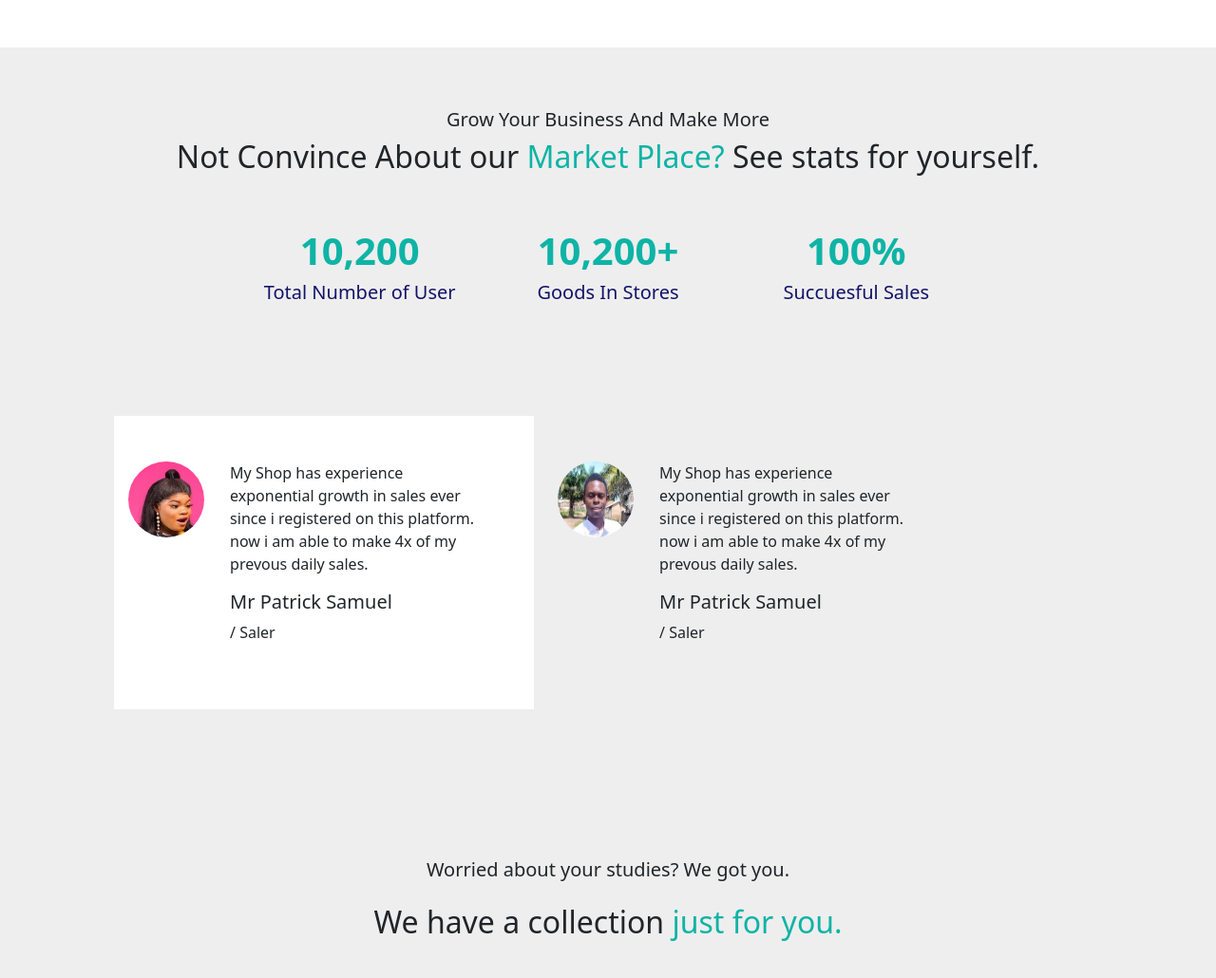
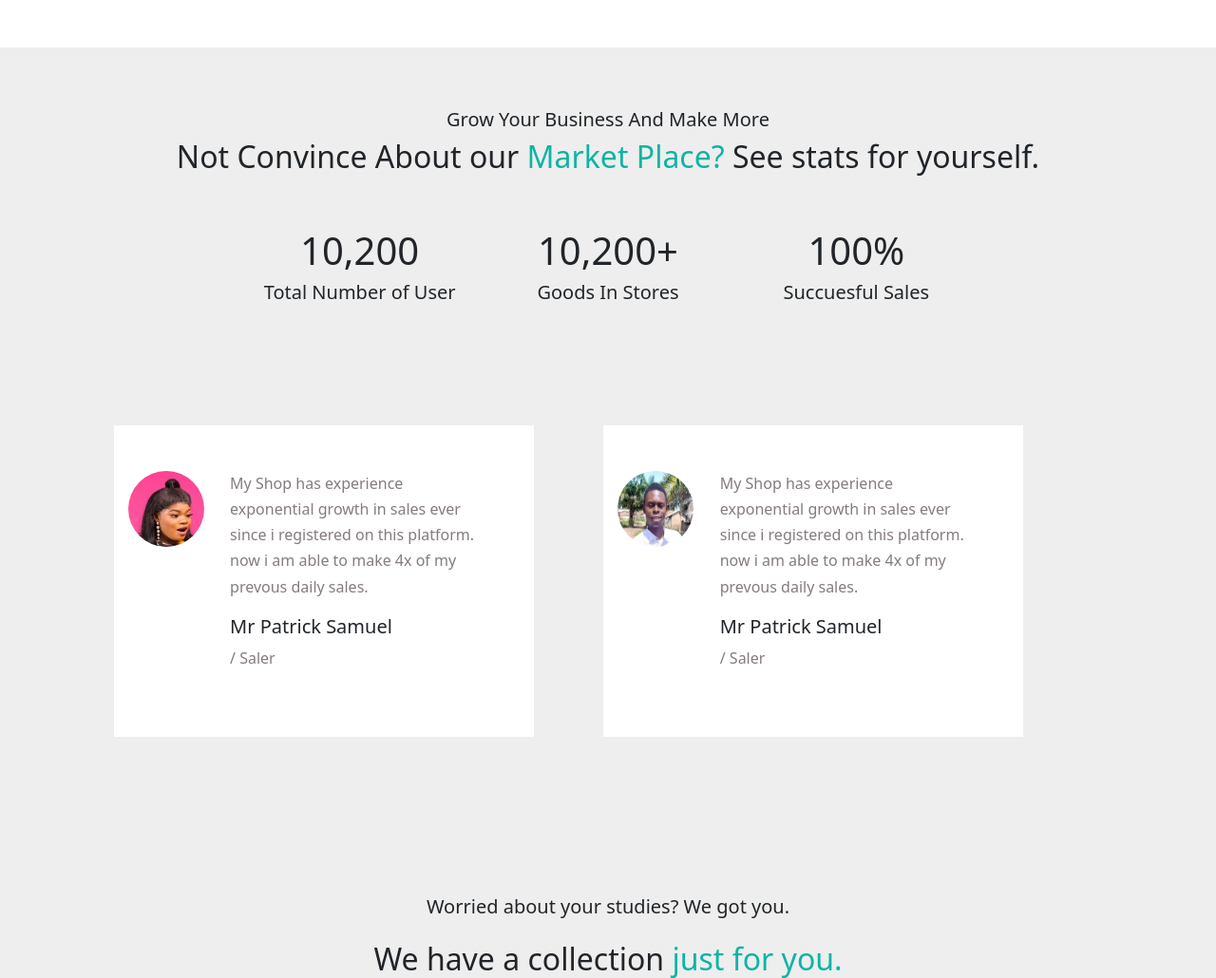
Before and after one commit to DamaMichaelYohanna/nsuk-konnet, a Django app: page / in a window 1280 px wide. Shown: the part 1701-2731 px from the top of the page at 95% size. Run offline with Django 4.2, Linux system fonts and the light colour scheme; data that the repository does not hold is empty; some libraries are stand-ins or nearby versions; some web fonts are replaced.

Commit message:
update main css  files

```diff
--- a/bloggie/main/static/main/main_style.css
+++ b/bloggie/main/static/main/main_style.css
@@ -78,14 +78,23 @@
 }
 .test-in-stats-row-inner{
     padding-bottom: 5%;
-    background: white; margin: 0px 10px
+    background: white; margin: 10px 10px
+}
+.test-in-stats-row-inner p, .test-in-stats-row-inner-right p{
+    line-height: 1.7;
+    font-weight: 500;
+    text-align: left;
+    color: rgb(133, 124, 124);
+}
+.test-in-stats-row-inner-right{
+    padding-bottom: 5%;
+    margin-top:51%;
+    background: white; margin: 10px 6%}
+@media (max-width: 576px) {
+    .test-in-stats-row-inner-right{
+        margin:10px;
 }
 /* responsive for mobile */
-/* @media (max-width: 576px) {
-    .get-rid-inner-left img{
-        position:static;
-        width: 300px;
-} */
 @media (max-width: 868px) {
     .get-rid-inner-left img{
         position:static;
```
